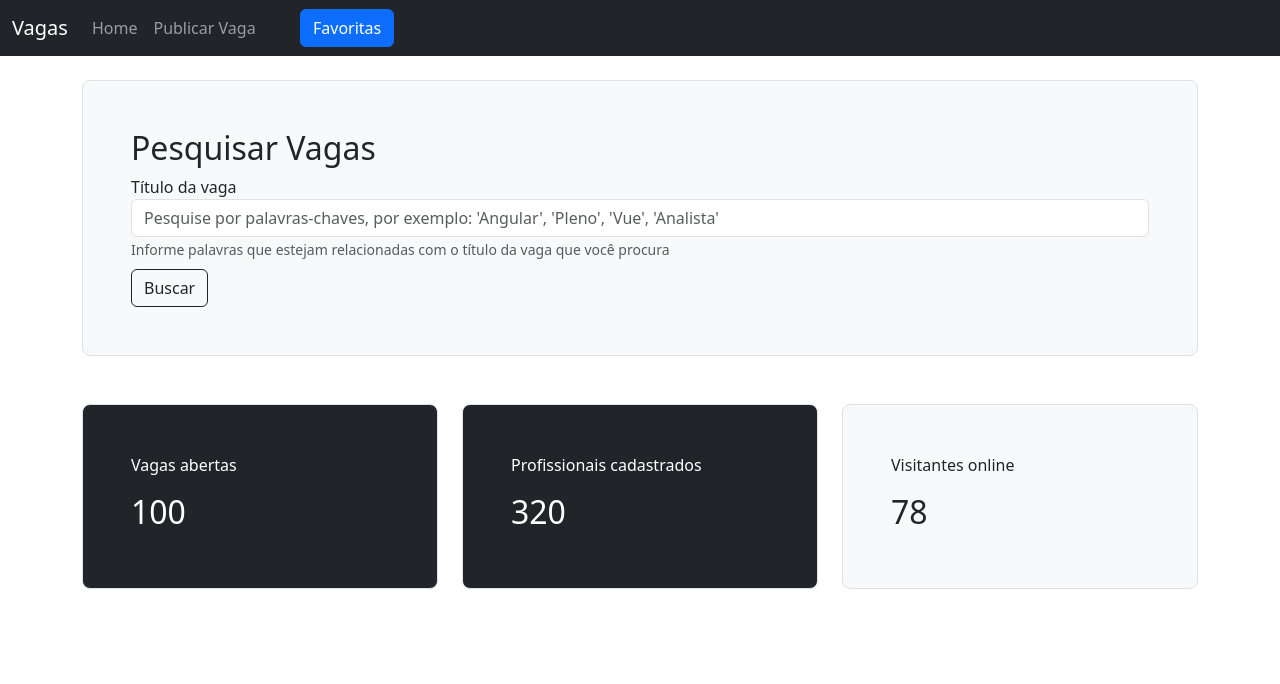
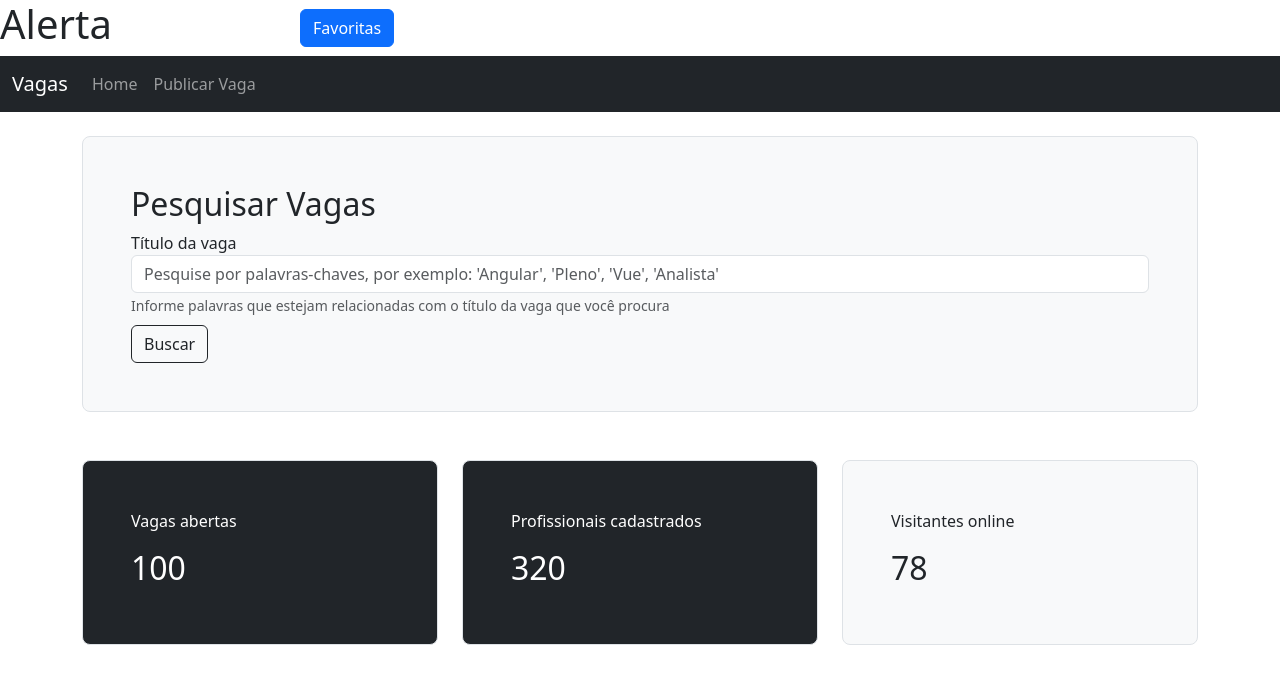
Before and after one commit to LucasAlNascimento/vagas, a Vue app: page / in a window 1280 px wide. Shown: the top 684 px of the page. Built offline with nearby package versions, Linux system fonts and the light colour scheme.

Commit message:
Criação e configuração do componente Alerta

```diff
--- a/src/App.vue
+++ b/src/App.vue
@@ -1,5 +1,6 @@
 <template>
   <div>
+    <alerta></alerta>
     <vagas-favoritas></vagas-favoritas>
     <topo @navegar="componente = $event"></topo>
     <conteudo :conteudo="componente"></conteudo>
@@ -7,6 +8,7 @@
 </template>
 
 <script>
+import Alerta from './components/comuns/Alerta.vue';
 import Conteudo from '@/components/layouts/Conteudo.vue'
 import VagasFavoritas from '@/components/comuns/VagasFavoritas.vue';
 import Topo from '@/components/layouts/Topo.vue'
@@ -17,6 +19,7 @@ export default {
     componente: 'Home'
   }),
   components: {
+    Alerta,
     Conteudo,
     VagasFavoritas,
     Topo
--- /dev/null
+++ b/src/components/comuns/Alerta.vue
@@ -0,0 +1,9 @@
+<template>
+    <h1>Alerta</h1>
+</template>
+
+<script>
+export default {
+    name: 'Alerta'
+}
+</script>
```
